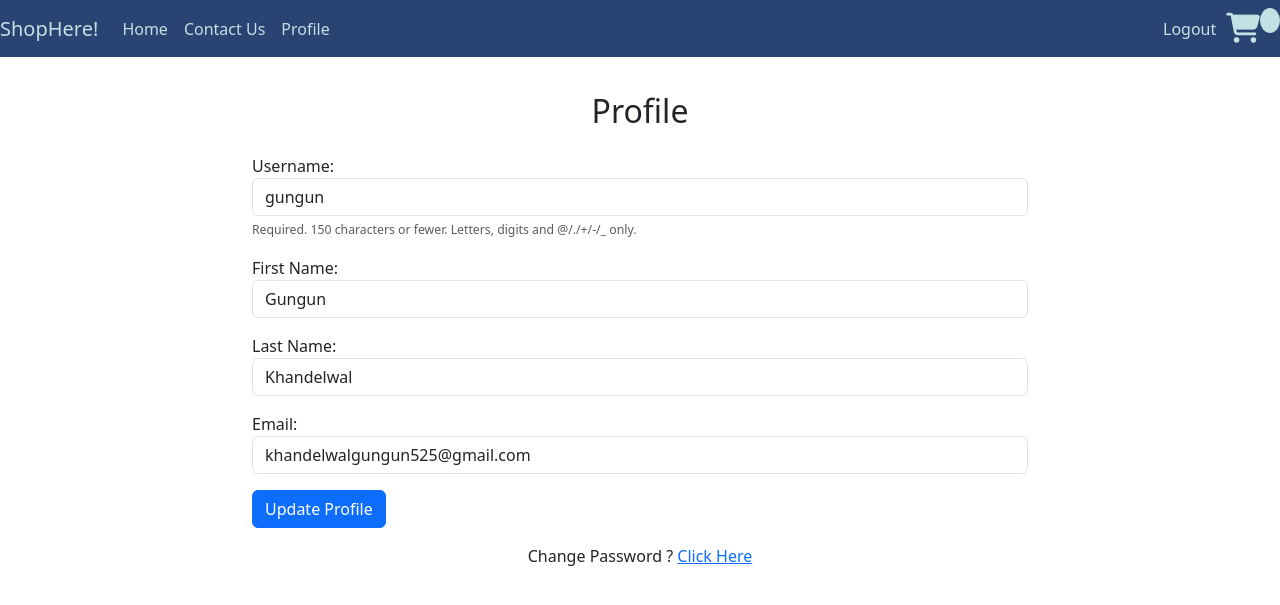
After one commit to gungunkhandelwal/ShopHere, a Django app: page /update_user/ in a window 1280 px wide. The commit adds this page. Shown: the top 605 px of the page. Run offline with Django 3.2, Linux system fonts and the light colour scheme; a user stored in the database is signed in; data comes from the database, SQL or seed files in the repository; both versions use the stored data as it was after the commit; some libraries are stand-ins or nearby versions.

Commit message:
Update profile and password page

```diff
--- a/shop/forms.py
+++ b/shop/forms.py
@@ -1,6 +1,7 @@
 from django.contrib.auth.models import User
-from django.contrib.auth.forms import UserCreationForm
+from django.contrib.auth.forms import UserCreationForm,UserChangeForm,SetPasswordForm
 from django import forms
+
 
 class SignUpForm(UserCreationForm):
 	email = forms.EmailField(label="", widget=forms.TextInput(attrs={'class':'form-control', 'placeholder':'Email Address'}))
@@ -28,3 +29,54 @@ class SignUpForm(UserCreationForm):
 		self.fields['password2'].widget.attrs['placeholder'] = 'Confirm Password'
 		self.fields['password2'].label = ''
 		self.fields['password2'].help_text = '<span class="form-text text-muted"><small>Enter the same password as before, for verification.</small></span>'
+
+
+class UpdateUserForm(UserChangeForm):
+	# Hidden password
+	password=None
+	email = forms.EmailField(label="", widget=forms.TextInput(attrs={'class':'form-control', 'placeholder':'Email Address'}))
+	first_name = forms.CharField(label="", max_length=100, widget=forms.TextInput(attrs={'class':'form-control', 'placeholder':'First Name'}))
+	last_name = forms.CharField(label="", max_length=100, widget=forms.TextInput(attrs={'class':'form-control', 'placeholder':'Last Name'}))
+
+	class Meta:
+		model = User
+		fields = ('username', 'first_name', 'last_name', 'email')
+
+	def __init__(self, *args, **kwargs):
+		super(UpdateUserForm, self).__init__(*args, **kwargs)
+
+		self.fields['username'].widget.attrs['class'] = 'form-control'
+		self.fields['username'].widget.attrs['placeholder'] = 'User Name'
+		self.fields['username'].label = 'Username'
+		self.fields['username'].help_text = '<span class="form-text text-muted"><small>Required. 150 characters or fewer. Letters, digits and @/./+/-/_ only.</small></span>'
+
+		self.fields['email'].widget.attrs['class'] = 'form-control'
+		self.fields['email'].widget.attrs['placeholder'] = 'Email'
+		self.fields['email'].label = 'Email'
+
+		self.fields['first_name'].widget.attrs['class'] = 'form-control'
+		self.fields['first_name'].widget.attrs['placeholder'] = 'First Name'
+		self.fields['first_name'].label = 'First Name'
+
+		self.fields['last_name'].widget.attrs['class'] = 'form-control'
+		self.fields['last_name'].widget.attrs['placeholder'] = 'Last Name'
+		self.fields['last_name'].label = 'Last Name'
+
+class ChangePassword(SetPasswordForm):
+	class Meta:
+		model=User
+		fields=['new_pasword1','new_password2']
+
+
+	def __init__(self, *args, **kwargs):
+		super(ChangePassword, self).__init__(*args, **kwargs)
+
+		self.fields['new_password1'].widget.attrs['class'] = 'form-control'
+		self.fields['new_password1'].widget.attrs['placeholder'] = 'Password'
+		self.fields['new_password1'].label = ''
+		self.fields['new_password1'].help_text = '<ul class="form-text text-muted small"><li>Your password can\'t be too similar to your other personal information.</li><li>Your password must contain at least 8 characters.</li><li>Your password can\'t be a commonly used password.</li><li>Your password can\'t be entirely numeric.</li></ul>'
+
+		self.fields['new_password2'].widget.attrs['class'] = 'form-control'
+		self.fields['new_password2'].widget.attrs['placeholder'] = 'Confirm Password'
+		self.fields['new_password2'].label = ''
+		self.fields['new_password2'].help_text = '<span class="form-text text-muted"><small>Enter the same password as before, for verification.</small></span>'
--- a/shop/templates/index.html
+++ b/shop/templates/index.html
@@ -64,7 +64,7 @@
 
 <body>
     <nav class="navbar fixed-top  navbar-expand-lg">
-        <a href="#" class="navbar-brand">ShopHere!</a>
+        <a href="{% url 'index' %}" class="navbar-brand">ShopHere!</a>
         <button class="navbar-toggler" type="button" data-toggle="collapse" data-target="#navbarSupportedContent"
             aria-controls="navbarSupportedContent" aria-expanded="false" aria-label="Toggle navigation">
             <span class="navbar-toggler-icon"></span>
@@ -73,6 +73,10 @@
             <div class="navbar-nav me-auto mb-2 mb-lg-0">
                 <a class="nav-link" href="{% url 'index' %}"> Home</a>
                 <a class="nav-link" href="{% url 'ContactUs' %}">Contact Us</a>
+                {% if user.is_authenticated %}
+                <a class="nav-link" href="{%url 'update_user' %}">Profile</a>
+                {% endif %}
+
             </div>
             {% if user.is_authenticated %}
             <div class="form-inline my-2 my-lg-0">
--- a/shop/templates/store.html
+++ b/shop/templates/store.html
@@ -1,7 +1,6 @@
 {% extends 'index.html' %}
 {% load static %}
 {% block body %}
-<!-- work on this -->
 {% if messages %}
 {% for message in messages %}
 <div class="alert alert-info alert-dismissible fade show" role="alert">
--- /dev/null
+++ b/shop/templates/update_user.html
@@ -0,0 +1,24 @@
+{% extends 'index.html' %}
+{% load static %}
+{% block head %}
+<style>
+    .update-container {
+        max-width: 800px;
+        margin: auto;
+        margin-top: 20px;
+    }
+</style>
+{% endblock %}
+{% block body %}
+<div class="container update-container">
+    <h2 class="text-center mb-4">Profile</h2>
+    <form method="POST" action="{% url 'update_user' %}">
+        {% csrf_token %}
+        {{ user_form.as_p }}
+        <button type="submit" class="btn btn-primary btn-block">Update Profile</button>
+    </form>
+    <div class="text-center mt-3">
+        <p>Change Password ? <a href="{% url 'update_password' %}">Click Here</a></p>
+    </div>
+</div>
+{% endblock %}
--- a/shop/urls.py
+++ b/shop/urls.py
@@ -10,6 +10,9 @@ urlpatterns=[
     path('login/',views.login_user,name='login'),
     path('logout/',views.logout_user,name='logout'),
     path('register/',views.register_user,name='register'),
+    path('update_user/',views.update_user,name='update_user'),
+    path('update_password/',views.update_password,name='update_password'),
+
 
     path('update_item/',views.updateItem,name='update_item'),
     path('process_order/',views.processOrder,name='process_order'),
--- a/shop/views.py
+++ b/shop/views.py
@@ -7,7 +7,7 @@ from django.views.decorators.csrf import csrf_exempt
 
 from django.contrib.auth import authenticate,login,logout
 from django.contrib import messages
-from .forms import SignUpForm
+from .forms import SignUpForm,UpdateUserForm,ChangePassword
 from .utilis import cookieCart ,cartData
 
 def index(request):
@@ -143,3 +143,39 @@ def register_user(request):
             return redirect('register')
     else:
         return render(request,'register.html',{'form':form})
+
+
+def update_user(request):
+    if request.user.is_authenticated:
+        current_users=User.objects.get(id=request.user.id)
+        user_form=UpdateUserForm(request.POST or None,instance=current_users)
+
+        if user_form.is_valid():
+            user_form.save()
+            login(request,current_users)
+            messages.success(request,"User has been Uploaded !!")
+            return redirect('index')
+        return render(request,'update_user.html',{'user_form':user_form})
+    else:
+        messages.success(request,"You must belogged in !!")
+        return redirect('index')
+
+def update_password(request):
+    if request.user.is_authenticated:
+        current_user=request.user
+        if request.method =='POST':
+            form=ChangePassword(current_user,request.POST)
+            if form.is_valid():
+                form.save()
+                messages.success(request,"You have been Change Password Successfully!! Please Login In again ")
+                return redirect('login')
+            else:
+                for error in list(form.errors.values()):
+                    messages.error(request,error)
+        else:
+            form=ChangePassword(current_user)
+            return render(request,'update_password.html',{'form':form})
+    else:
+        messages.success(request,"You have been login in")
+        return redirect('index')
+    return render(request,'update_password.html',{'form':form})
```
Also changed, not shown: shop/templates/update_password.html (added, +21 -0 lines), db.sqlite3.
